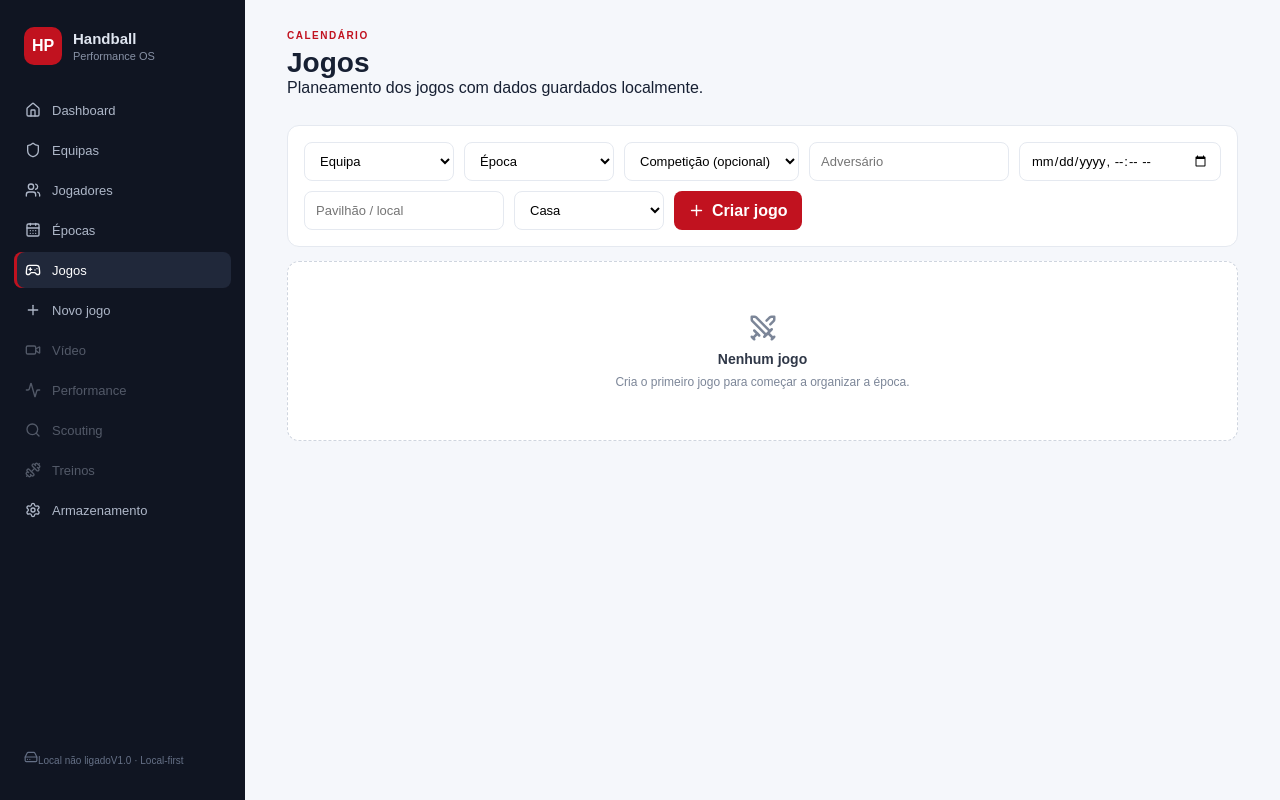
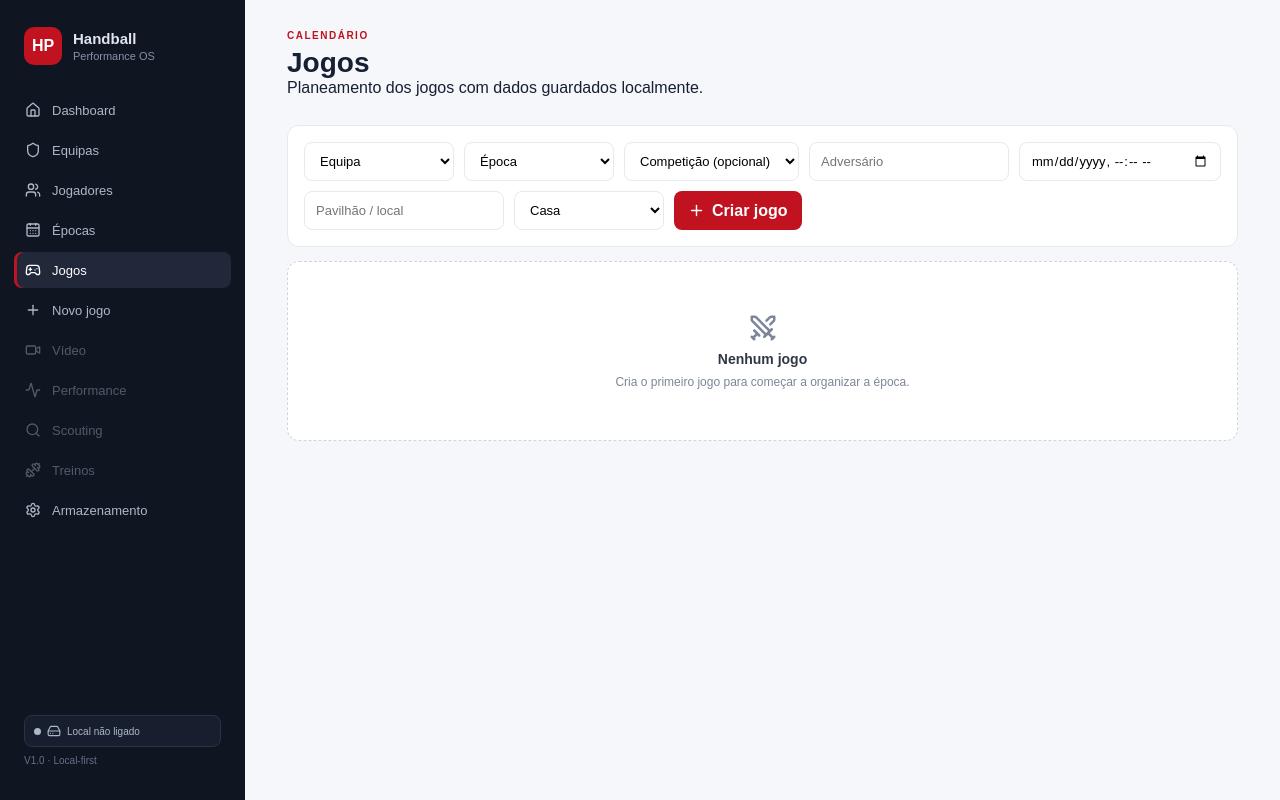
Before and after one commit to AndreBitZ/handball-performance-os, a Next.js app: page /games in a window 1280 px wide. Built offline with nearby package versions, Linux system fonts and the light colour scheme.

Commit message:
feat: style local storage status indicator

```diff
--- a/app/dashboard.css
+++ b/app/dashboard.css
@@ -31,5 +31,10 @@
 .iconButton { border:0; background:transparent; color:#8791a3; cursor:pointer; padding:8px; border-radius:7px; } .iconButton:hover { background:#f3f4f6; color:var(--accent); }
 .emptyState { background:#fff; border:1px dashed #cfd5df; border-radius:12px; min-height:180px; display:flex; flex-direction:column; align-items:center; justify-content:center; gap:8px; color:#7c8698; } .emptyState strong { color:#303848; font-size:14px; } .emptyState span { font-size:12px; }
 .videoWorkspace { display:grid; grid-template-columns:minmax(0, 1fr) 320px; gap:16px; align-items:start; } .videoPanel,.codingPanel { background:#fff; border:1px solid var(--border); border-radius:12px; overflow:hidden; } .videoEmpty { min-height:440px; background:#111723; color:#b8c0cf; display:flex; flex-direction:column; align-items:center; justify-content:center; gap:10px; } .videoEmpty strong { color:#fff; font-size:16px; } .videoEmpty button { margin-top:8px; } .videoControls { padding:10px; display:flex; align-items:center; gap:14px; border-top:1px solid var(--border); } .videoControls span { display:flex; gap:6px; align-items:center; color:var(--muted); font-size:11px; } .codingPanel { padding:16px; } .codingButtons { display:grid; grid-template-columns:1fr 1fr; gap:7px; } .codingButtons button { background:#f3f5f8; color:#273044; border:1px solid var(--border); font-size:11px; padding:9px; } .codingButtons button:hover { border-color:#dba4a8; }
+.storageIndicator { display:flex; align-items:center; gap:6px; width:100%; padding:8px 9px; margin-bottom:8px; border:1px solid #293247; border-radius:8px; color:#aeb7c8; text-decoration:none; font-size:10px; background:#171e2d; box-sizing:border-box; }
+.storageIndicator:hover { color:#fff; border-color:#536078; }
+.storageIndicator.ready { color:#d9f3e3; border-color:#315b43; background:#16271d; }
+.storageIndicatorDot { width:7px; height:7px; border-radius:50%; background:#aeb7c8; flex:0 0 auto; }
+.storageIndicator.ready .storageIndicatorDot { background:#43b56d; box-shadow:0 0 0 3px rgba(67,181,109,.12); }
 @media(max-width:1050px){.statsGrid,.moduleGrid{grid-template-columns:repeat(2,1fr)}.steps{grid-template-columns:repeat(4,1fr)}.videoWorkspace{grid-template-columns:1fr}}
-@media(max-width:700px){.sidebar{width:64px;padding:14px 8px}.brand div:not(.brandMark),.navItem:not(.active)::after,.navItem{font-size:0}.navItem span{font-size:15px}.content{margin-left:64px;width:calc(100% - 64px);padding:20px}.appMain > .content{padding:20px}.hero{display:block}.heroBadge{margin-top:18px;width:max-content}.statsGrid,.moduleGrid{grid-template-columns:1fr 1fr}.steps{grid-template-columns:1fr 1fr}.localForm{flex-direction:column}.localForm input,.localForm select,.localForm button{width:100%;box-sizing:border-box}}
+@media(max-width:700px){.sidebar{width:64px;padding:14px 8px}.brand div:not(.brandMark),.navItem:not(.active)::after,.navItem{font-size:0}.navItem span{font-size:15px}.content{margin-left:64px;width:calc(100% - 64px);padding:20px}.appMain > .content{padding:20px}.hero{display:block}.heroBadge{margin-top:18px;width:max-content}.statsGrid,.moduleGrid{grid-template-columns:1fr 1fr}.steps{grid-template-columns:1fr 1fr}.localForm{flex-direction:column}.localForm input,.localForm select,.localForm button{width:100%;box-sizing:border-box}.storageIndicator{font-size:0;justify-content:center;padding:8px 5px}.storageIndicator span:not(.storageIndicatorDot){display:none}.storageIndicator svg{width:15px;height:15px}}
```
